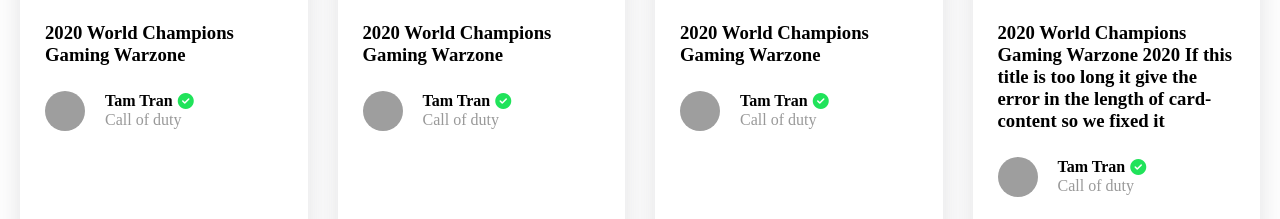
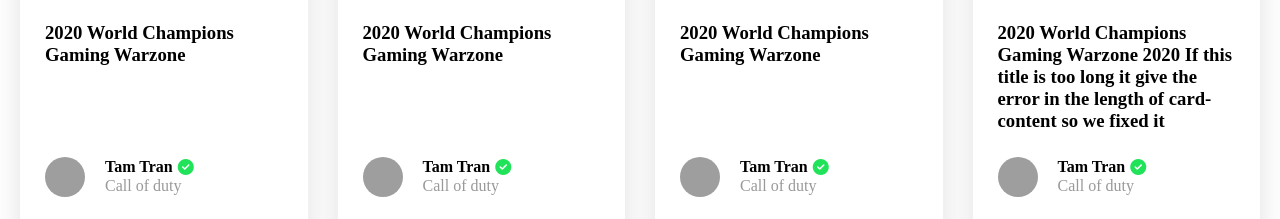
Before and after one commit to TrungKienSW/FlexBoxPractice, a plain HTML site: page index.html in a window 1280 px wide. Shown: the part 223-442 px from the top of the page. Drawn offline with nearby package versions, Linux system fonts and the light colour scheme; grey boxes are pictures that could not be loaded.

Commit message:
Fix the same location for card user

```diff
--- a/main.css
+++ b/main.css
@@ -151,8 +151,25 @@
 
 }
 
+/* ####################################################################################################################### */
+
 /* Fix để card-bottom luôn nằm dưới đều nhau giữa các card */
 .card-bottom {
     margin-top: auto;
     /* dòng này để đẩy phần bottom của card-content luôn nằm dưới cùng đều nhau giữa các card */
+    flex-shrink: 0;
 }
+
+/* ####################################################################################################################### */
+
+/* Fix để card user luôn đều nhau */
+.card-top {
+    display: flex;
+    flex-direction: column;
+    flex: 1;
+}
+
+.card-user {
+    margin-top: auto;
+    flex-shrink: 0;
+}
```
